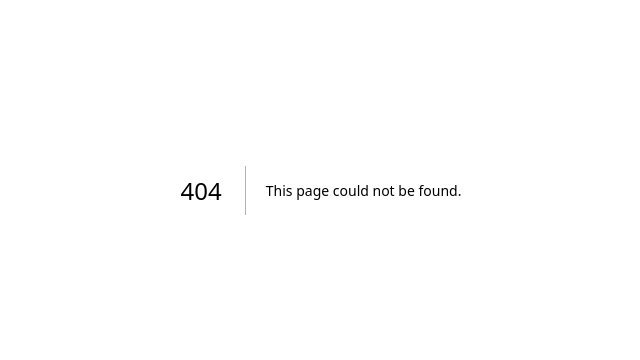
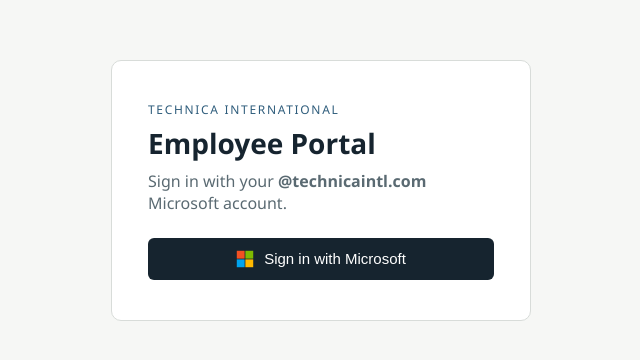
Before and after one commit to MiguelFaraj-Eng/Electrical-Standardization, a Next.js app: page /login in a window 1280 px wide. Before the commit this address had no page. Shown: the part 210-570 px from the top of the page, without its empty margins (319-959 px from the left). Built offline with nearby package versions, Linux system fonts and the light colour scheme; no server answers.

Commit message:
Add files via upload

```diff
--- /dev/null
+++ b/app/login/page.tsx
@@ -0,0 +1,35 @@
+import { signIn, auth } from "@/lib/auth";
+import { redirect } from "next/navigation";
+
+export default async function LoginPage() {
+  const session = await auth();
+  if (session?.user) redirect("/dashboard");
+
+  return (
+    <main className="login-shell">
+      <div className="login-card">
+        <p className="eyebrow">Technica International</p>
+        <h1>Employee Portal</h1>
+        <p className="hint">
+          Sign in with your <strong>@technicaintl.com</strong> Microsoft account.
+        </p>
+        <form
+          action={async () => {
+            "use server";
+            await signIn("microsoft-entra-id", { redirectTo: "/dashboard" });
+          }}
+        >
+          <button type="submit" className="ms-btn">
+            <svg width="18" height="18" viewBox="0 0 23 23" aria-hidden="true">
+              <rect x="1" y="1" width="10" height="10" fill="#f25022" />
+              <rect x="12" y="1" width="10" height="10" fill="#7fba00" />
+              <rect x="1" y="12" width="10" height="10" fill="#00a4ef" />
+              <rect x="12" y="12" width="10" height="10" fill="#ffb900" />
+            </svg>
+            Sign in with Microsoft
+          </button>
+        </form>
+      </div>
+    </main>
+  );
+}
```
